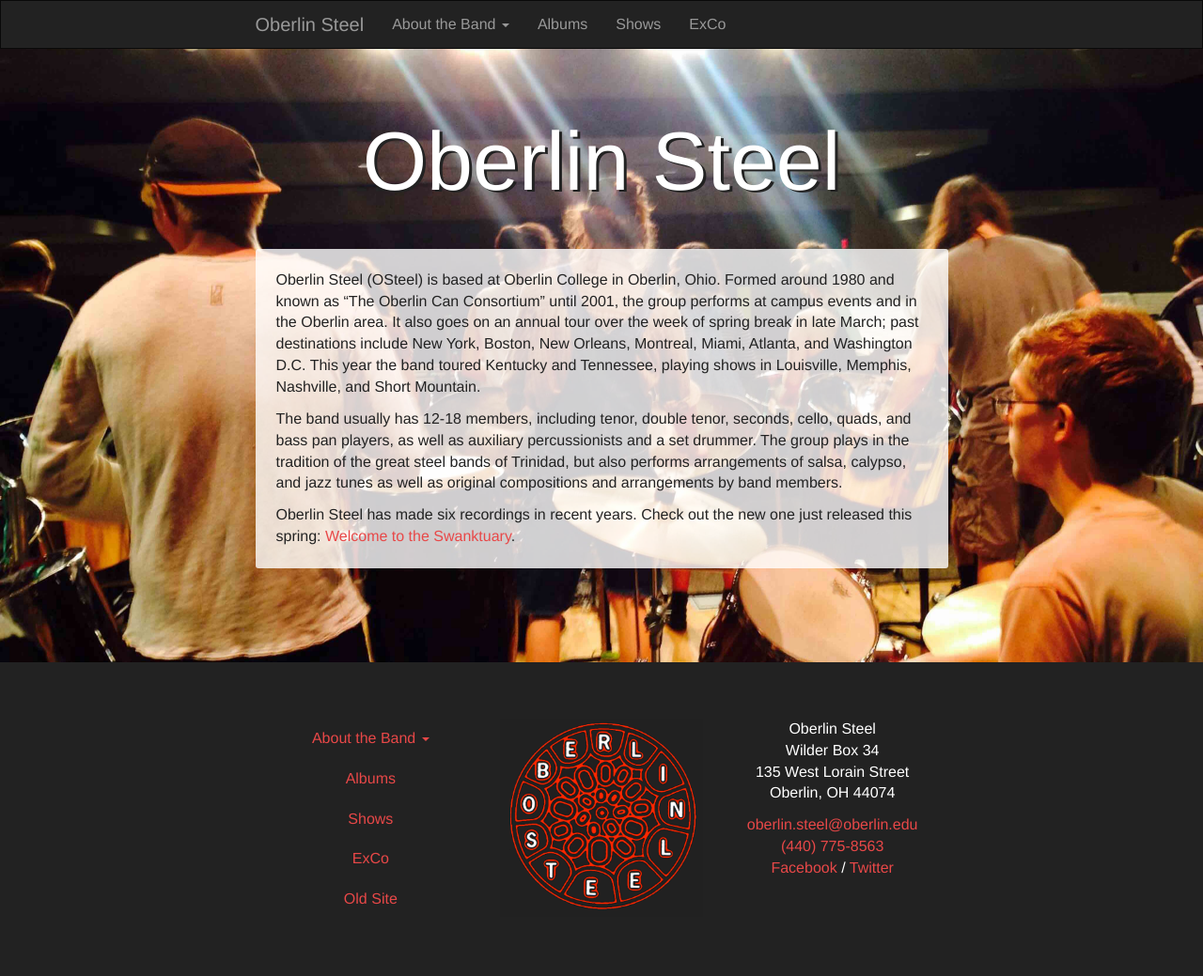
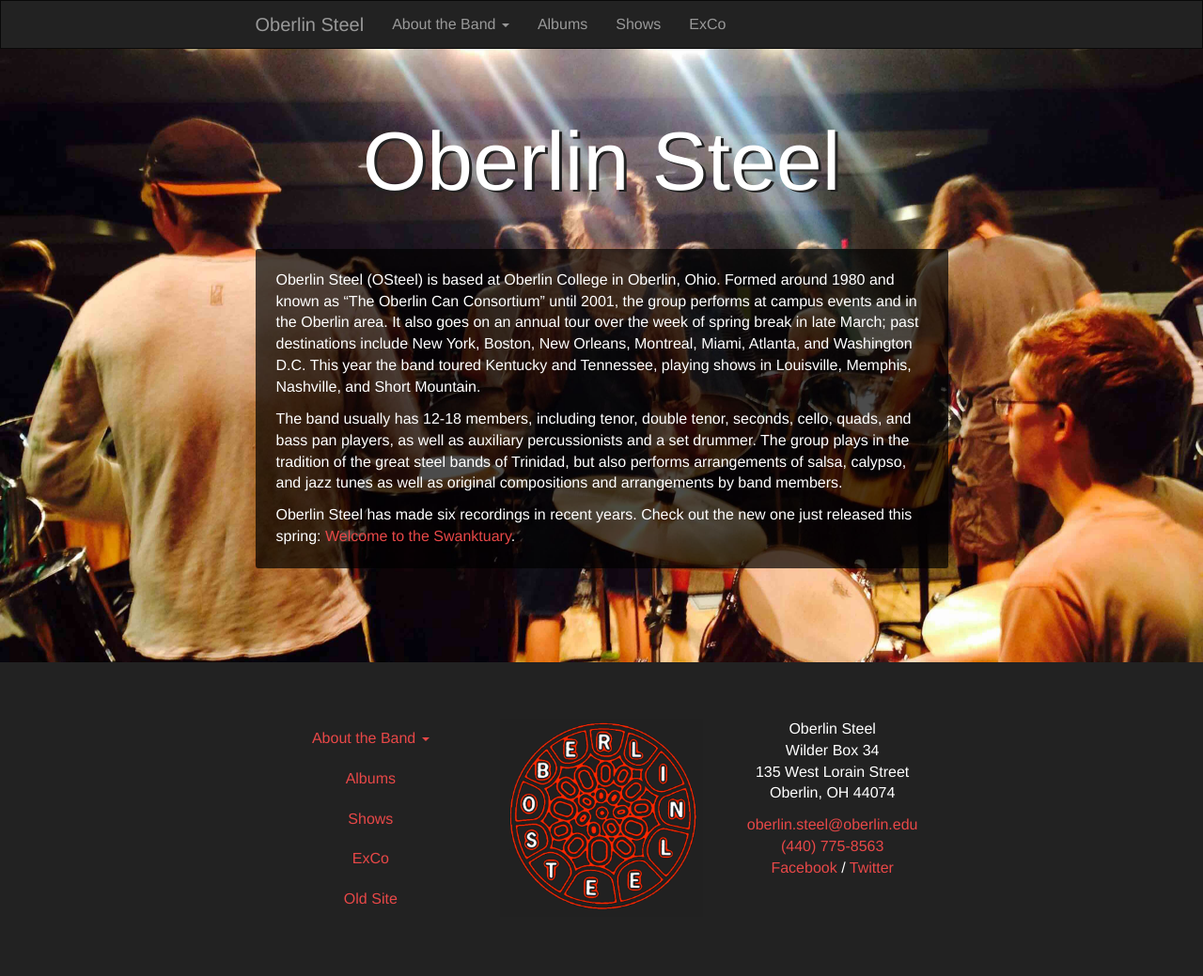
Before and after one commit to oberlinsteel/oberlinsteel.github.io, a Jekyll site: the page built from index.md, in a window 1280 px wide. Shown: the whole page at 94% size. Built offline with Jekyll 4.4.1, drawn with Linux system fonts in a browser that asks for light colours; Markdown is read by kramdown in place of the engine named in the settings.

Commit message:
fix .inverse

```diff
--- a/static/css/styles.css
+++ b/static/css/styles.css
@@ -130,12 +130,11 @@
 .box p:last-child {
   margin-bottom: 0;
 }
-.inverse .box {
-  @media(min-width:$screen-sm-min) {
+@media (min-width: 768px) {
+  .inverse .box {
     background-color: rgba(0, 0, 0, 0.7);
     color: white;
-}
-
+  }
 }
 
 .card {
--- a/static/sass/styles.sass
+++ b/static/sass/styles.sass
@@ -107,7 +107,7 @@
 	p:last-child
 		margin-bottom: 0
 	.inverse &
-		@media(min-width:$screen-sm-min)
+		@media (min-width: $screen-sm-min)
 			background-color: rgba(black,.7)
 			+dark
 
```
